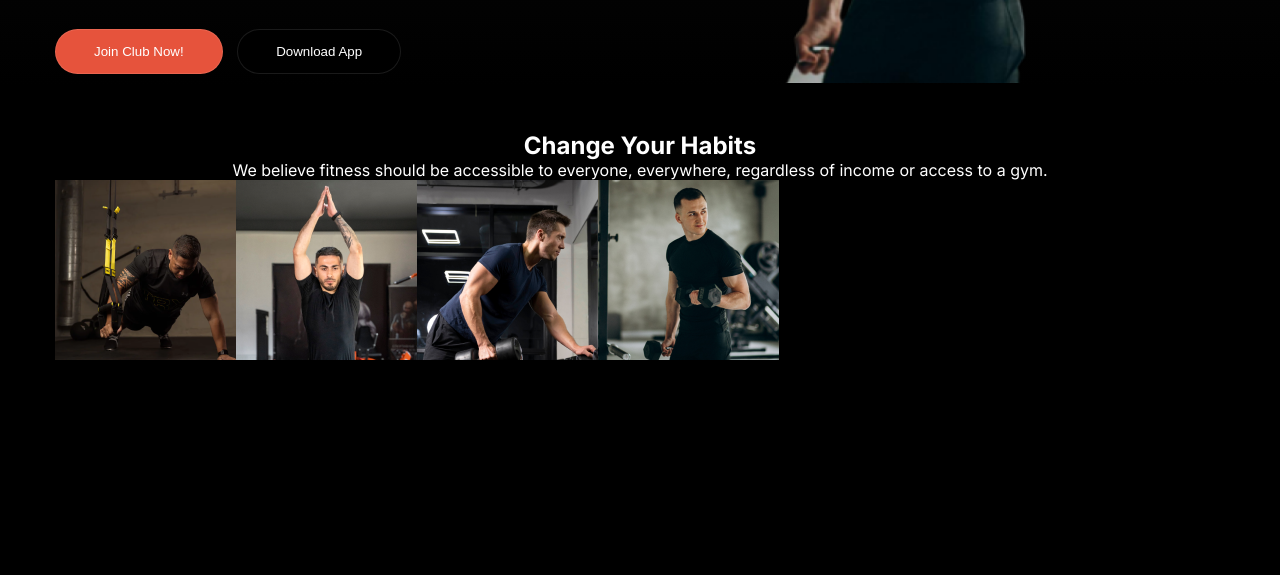
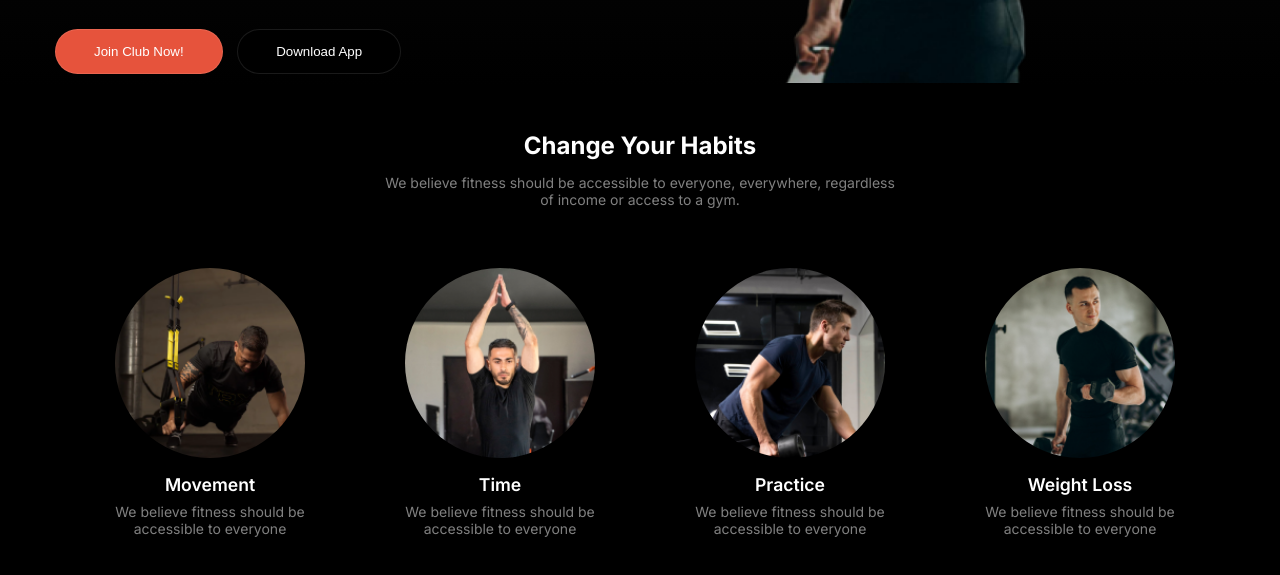
Before and after one commit to masud01870/versatile-ui-web, a plain HTML site: page index.html in a window 1280 px wide. Shown: the part 597-1172 px from the top of the page. Before the commit the page ends 961 px from the top, so only its background shows below. Drawn offline with Linux system fonts and the light colour scheme; a web font is replaced by a local one.

Commit message:
habits section added

```diff
--- a/index.html
+++ b/index.html
@@ -46,20 +46,36 @@
             <div class="habit-section">
                 <div class="habit-content">
                     <h1 class="habit-title">Change Your Habits</h1>
-                    <p class="habit-description">We believe fitness should be accessible to everyone, everywhere, regardless of income or access to a gym.</p>
+                    <p class="habit-description">We believe fitness should be accessible to everyone, everywhere, regardless <br>of income or access to a gym.</p>
                 </div>
-                <div class="card">
-                    <div>
+                <div class="all-card">
+                    <div class="card-one">
                         <img src="./images/image 3.png" alt="">
+                        <div class="card-content">
+                            <h3>Movement</h3>
+                            <p>We believe fitness should be<br>accessible to everyone</p>
+                        </div>
                     </div>
-                    <div>
+                    <div class="card-two">
                         <img src="./images/image 2.png" alt="">
+                        <div class="card-content">
+                            <h3>Time</h3>
+                            <p>We believe fitness should be<br>accessible to everyone</p>
+                        </div>
                     </div>
-                    <div>
+                    <div class="card-three">
                         <img src="./images/image 4.png" alt="">
+                        <div class="card-content">
+                            <h3>Practice</h3>
+                            <p>We believe fitness should be<br>accessible to everyone</p>
+                        </div>
                     </div>
-                    <div>
+                    <div class="card-four">
                         <img src="./images/image 5.png" alt="">
+                        <div class="card-content">
+                            <h3>Weight Loss</h3>
+                            <p>We believe fitness should be<br>accessible to everyone</p>
+                        </div>
                     </div>
                 </div>
             </div>
--- a/style/style.css
+++ b/style/style.css
@@ -7,6 +7,7 @@
     font-optical-sizing: auto;
     font-style: normal;
 }
+
 .miama-font {
     font-family: "Miama", sans-serif;
     font-size: 120px;
@@ -27,20 +28,20 @@
     padding: 2px 12px;
     border-radius: 20px;
 }
+
 .bg-body {
     margin-top: 30px;
     background-color: #000;
 }
+
 #bg-white {
     color: #fff;
 }
 
 .bg-black {
+    background: linear-gradient(180deg, #111 0%, rgba(119, 119, 119, 0.00) 100%);
+}
 
-    background: linear-gradient(180deg, #111 0%, rgba(119, 119, 119, 0.00) 100%);
-
-
-}
 /* navbar start */
 
 .navbar {
@@ -48,7 +49,6 @@
     justify-content: space-between;
     align-items: center;
     max-width: 1170px;
-    /* height: 400px; */
     margin: 0 auto;
     padding: 30px 0;
 }
@@ -59,7 +59,6 @@
     padding-right: 10px;
     border-radius: 22px;
     border: 1px solid rgba(255, 255, 255, 0.10);
-
 }
 
 .list-item {
@@ -71,7 +70,6 @@
     font-weight: 400;
     font-size: 1rem;
     color: rgba(255, 255, 255, 0.1);
-
 }
 
 .nav-title {
@@ -83,12 +81,10 @@
 
 /* navbar end */
 
-
 .banner-section {
     max-width: 1170px;
     margin: 0 auto;
     display: flex;
-
 }
 
 .banner-content {
@@ -111,10 +107,9 @@
     font-size: 18px;
     font-weight: 400;
 }
+
 .banner-btn {
     padding-top: 2rem;
-    /* max-width: 600px;
-    height: 100px; */
 }
 
 .btn-one {
@@ -138,16 +133,6 @@
     margin-left: 110px;
     padding-left: 170px;
     width: 50%;
-
-    /* width: 100%; */
-
-    /* margin-left: 40px; */
-    /* padding-left: 300px; */
-    /* justify-content: center;
-    align-items: center;
-    background-position: center;
-    background-size: cover;
-    margin: 0 auto; */
     /* border: 2px solid red; */
 }
 
@@ -170,15 +155,47 @@
 }
 
 .habit-title {
-    color:#fff;
+    color: #fff;
+    margin-bottom: 14px;
 }
 
 .habit-description {
-    color: #fff;
+    font-size: 14px;
+    color: rgba(255, 255, 255, 0.5);
 }
 
-.card {
+.all-card {
+    max-width: 230px;
+    max-height: 280px;
     display: flex;
+    justify-content: center;
+    align-items: center;
+    justify-content: space-between;
+    gap: 100px;
+    padding: 60px;
+}
+
+.all-card img {
+    width: 190px;
+    height: 190px;
+    border-radius: 50%;
+    margin-bottom: 12px;
+}
+
+.card-content {
+    color: #fff;
+    text-align: center;
+}
+
+.all-card h3 {
+    font-size: 1.1rem;
+    font-weight: 600;
+    margin-bottom: 8px;
+}
+
+.all-card p {
+    font-size: 14px;
+    color: rgba(255, 255, 255, 0.5);
 }
 
 /* Habits section end */
```
